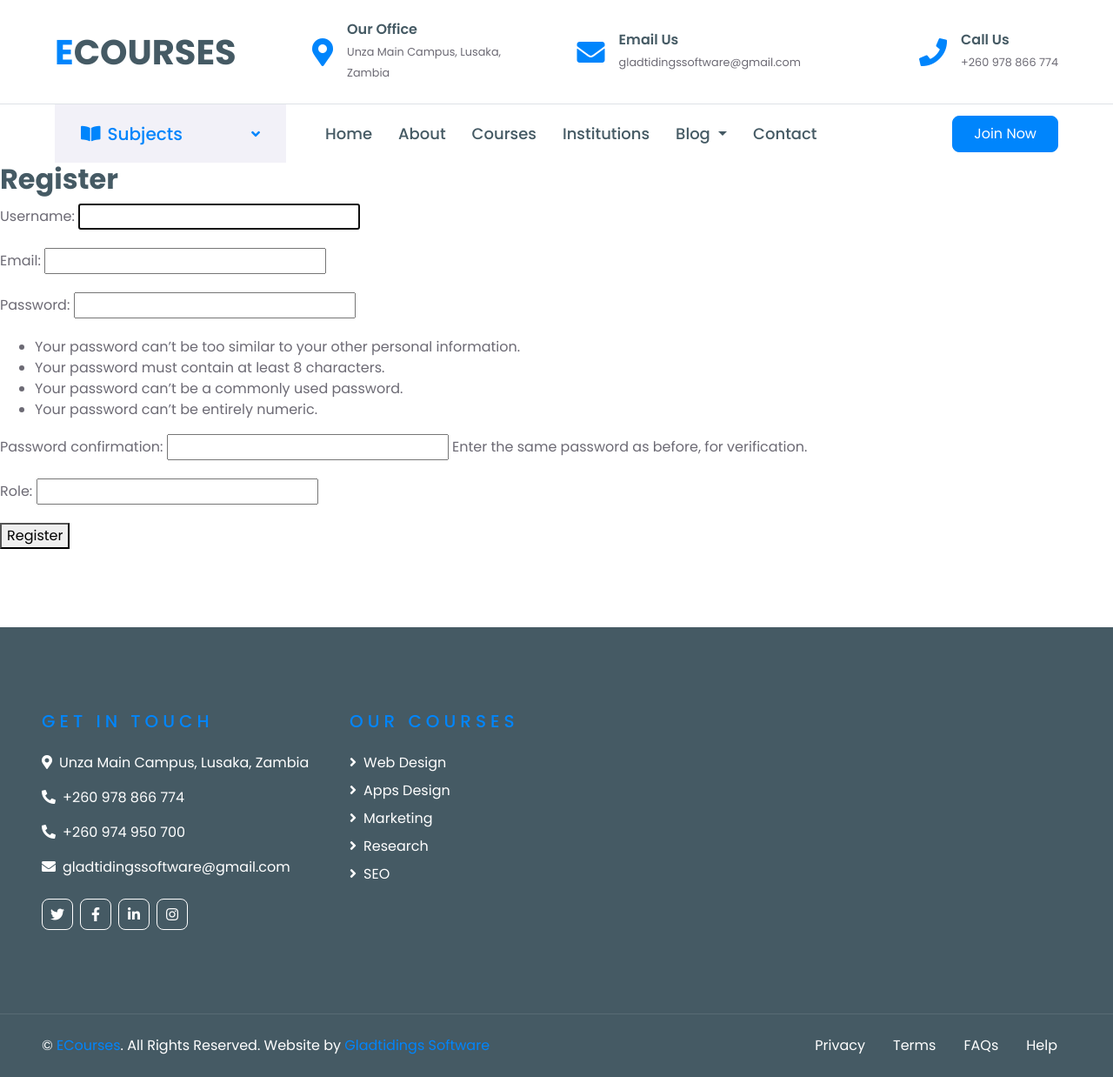
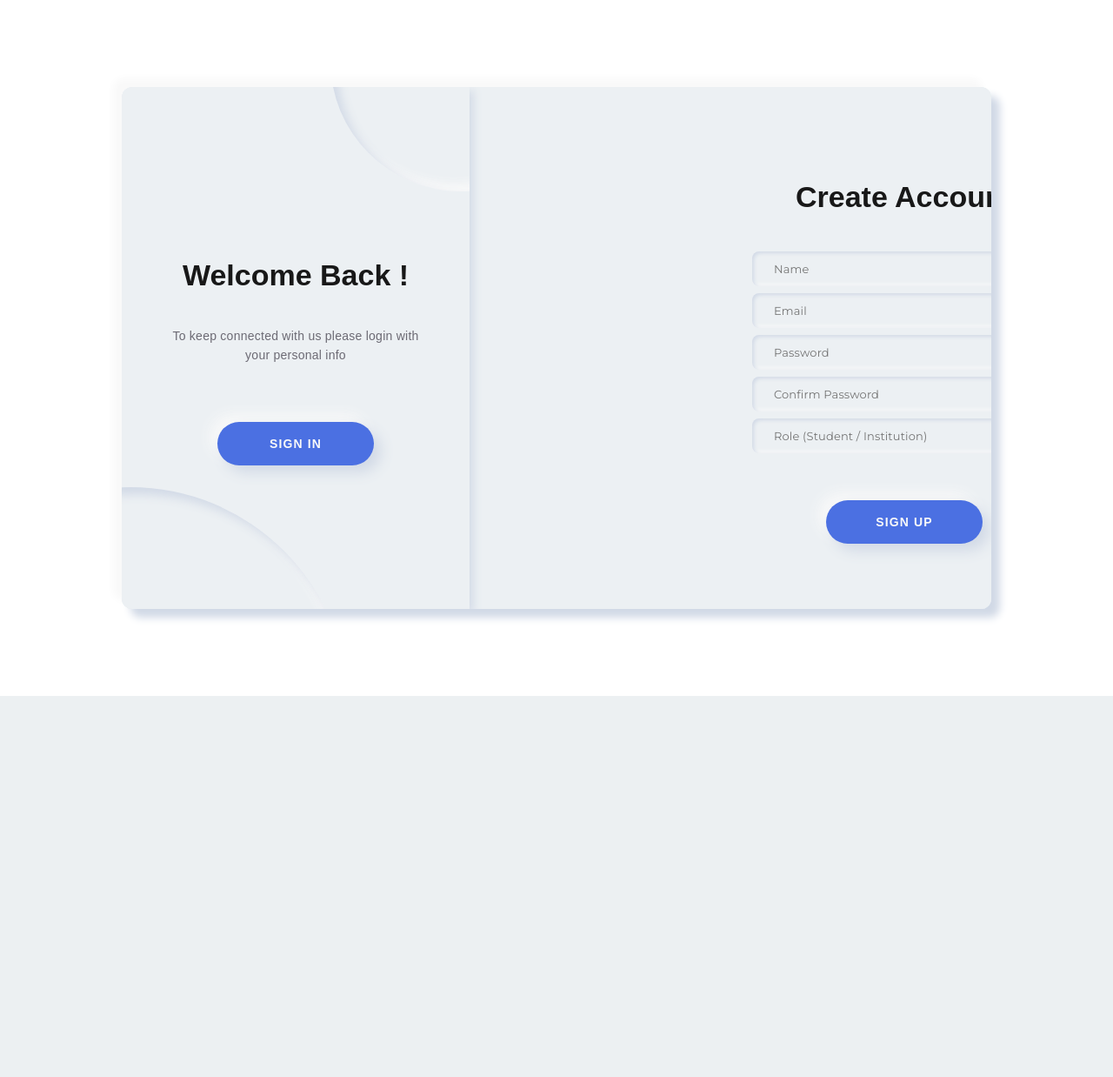
Before and after one commit to mogusu300/Gladtidings, a Django app: page /register/ in a window 1280 px wide. Shown: the whole page at 87% size. After the commit the page ends 800 px from the top, so only its background shows below. Run offline with Django 5.2, Linux system fonts and the light colour scheme; style sheets or scripts are compiled from the project's sources; some libraries are stand-ins or nearby versions.

Commit message:
login and register on 1 page

```diff
--- /dev/null
+++ b/core/static/css/login_style.css
@@ -0,0 +1,251 @@
+*, *::after, *::before {
+  margin: 0;
+  padding: 0;
+  box-sizing: border-box;
+  user-select: none;
+}
+
+/* Generic */
+body {
+  width: 100%;
+  height: 100vh;
+  display: flex;
+  justify-content: center;
+  align-items: center;
+  font-family: "Montserrat", sans-serif;
+  font-size: 12px;
+  background-color: #ecf0f3;
+  color: #a0a5a8;
+}
+
+/**/
+.main {
+  position: relative;
+  width: 1000px;
+  min-width: 1000px;
+  min-height: 600px;
+  height: 600px;
+  padding: 25px;
+  background-color: #ecf0f3;
+  box-shadow: 10px 10px 10px #d1d9e6, -10px -10px 10px #f9f9f9;
+  border-radius: 12px;
+  overflow: hidden;
+}
+@media (max-width: 1200px) {
+  .main {
+    transform: scale(0.7);
+  }
+}
+@media (max-width: 1000px) {
+  .main {
+    transform: scale(0.6);
+  }
+}
+@media (max-width: 800px) {
+  .main {
+    transform: scale(0.5);
+  }
+}
+@media (max-width: 600px) {
+  .main {
+    transform: scale(0.4);
+  }
+}
+
+.container {
+  display: flex;
+  justify-content: center;
+  align-items: center;
+  position: absolute;
+  top: 0;
+  width: 600px;
+  height: 100%;
+  padding: 25px;
+  background-color: #ecf0f3;
+  transition: 1.25s;
+}
+
+.form {
+  display: flex;
+  justify-content: center;
+  align-items: center;
+  flex-direction: column;
+  width: 100%;
+  height: 100%;
+}
+.form__icon {
+  object-fit: contain;
+  width: 30px;
+  margin: 0 5px;
+  opacity: 0.5;
+  transition: 0.15s;
+}
+.form__icon:hover {
+  opacity: 1;
+  transition: 0.15s;
+  cursor: pointer;
+}
+.form__input {
+  width: 350px;
+  height: 40px;
+  margin: 4px 0;
+  padding-left: 25px;
+  font-size: 13px;
+  letter-spacing: 0.15px;
+  border: none;
+  outline: none;
+  font-family: "Montserrat", sans-serif;
+  background-color: #ecf0f3;
+  transition: 0.25s ease;
+  border-radius: 8px;
+  box-shadow: inset 2px 2px 4px #d1d9e6, inset -2px -2px 4px #f9f9f9;
+}
+.form__input:focus {
+  box-shadow: inset 4px 4px 4px #d1d9e6, inset -4px -4px 4px #f9f9f9;
+}
+.form__span {
+  margin-top: 30px;
+  margin-bottom: 12px;
+}
+.form__link {
+  color: #181818;
+  font-size: 15px;
+  margin-top: 25px;
+  border-bottom: 1px solid #a0a5a8;
+  line-height: 2;
+}
+
+.title {
+  font-size: 34px;
+  font-weight: 700;
+  line-height: 3;
+  color: #181818;
+}
+
+.description {
+  font-size: 14px;
+  letter-spacing: 0.25px;
+  text-align: center;
+  line-height: 1.6;
+}
+
+.button {
+  width: 180px;
+  height: 50px;
+  border-radius: 25px;
+  margin-top: 50px;
+  font-weight: 700;
+  font-size: 14px;
+  letter-spacing: 1.15px;
+  background-color: #4B70E2;
+  color: #f9f9f9;
+  box-shadow: 8px 8px 16px #d1d9e6, -8px -8px 16px #f9f9f9;
+  border: none;
+  outline: none;
+}
+
+/**/
+.a-container {
+  z-index: 100;
+  left: calc(100% - 600px );
+}
+
+.b-container {
+  left: calc(100% - 600px );
+  z-index: 0;
+}
+
+.switch {
+  display: flex;
+  justify-content: center;
+  align-items: center;
+  position: absolute;
+  top: 0;
+  left: 0;
+  height: 100%;
+  width: 400px;
+  padding: 50px;
+  z-index: 200;
+  transition: 1.25s;
+  background-color: #ecf0f3;
+  overflow: hidden;
+  box-shadow: 4px 4px 10px #d1d9e6, -4px -4px 10px #f9f9f9;
+}
+.switch__circle {
+  position: absolute;
+  width: 500px;
+  height: 500px;
+  border-radius: 50%;
+  background-color: #ecf0f3;
+  box-shadow: inset 8px 8px 12px #d1d9e6, inset -8px -8px 12px #f9f9f9;
+  bottom: -60%;
+  left: -60%;
+  transition: 1.25s;
+}
+.switch__circle--t {
+  top: -30%;
+  left: 60%;
+  width: 300px;
+  height: 300px;
+}
+.switch__container {
+  display: flex;
+  justify-content: center;
+  align-items: center;
+  flex-direction: column;
+  position: absolute;
+  width: 400px;
+  padding: 50px 55px;
+  transition: 1.25s;
+}
+.switch__button {
+  cursor: pointer;
+}
+.switch__button:hover {
+  box-shadow: 6px 6px 10px #d1d9e6, -6px -6px 10px #f9f9f9;
+  transform: scale(0.985);
+  transition: 0.25s;
+}
+.switch__button:active, .switch__button:focus {
+  box-shadow: 2px 2px 6px #d1d9e6, -2px -2px 6px #f9f9f9;
+  transform: scale(0.97);
+  transition: 0.25s;
+}
+
+/**/
+.is-txr {
+  left: calc(100% - 400px );
+  transition: 1.25s;
+  transform-origin: left;
+}
+
+.is-txl {
+  left: 0;
+  transition: 1.25s;
+  transform-origin: right;
+}
+
+.is-z200 {
+  z-index: 200;
+  transition: 1.25s;
+}
+
+.is-hidden {
+  visibility: hidden;
+  opacity: 0;
+  position: absolute;
+  transition: 1.25s;
+}
+
+.is-gx {
+  animation: is-gx 1.25s;
+}
+
+@keyframes is-gx {
+  0%, 10%, 100% {
+    width: 400px;
+  }
+  30%, 50% {
+    width: 500px;
+  }
+}
--- a/core/templates/login.html
+++ b/core/templates/login.html
@@ -1,15 +1,74 @@
 <!-- templates/login.html -->
 {% load compress %} {% load static %}
-{% extends 'base.html' %}
-{% block title %}Login{% endblock %}
-{% block content %}
-<h2>Login</h2>
-<form method="post">
-  {% csrf_token %}
-  <label for="username">Username:</label>
-  <input type="text" name="username" id="username">
-  <label for="password">Password:</label>
-  <input type="password" name="password" id="password">
-  <button type="submit">Login</button>
-</form>
-{% endblock %}
+<!DOCTYPE html>
+<html lang="en">
+<head>
+  <meta charset="UTF-8">
+  <title>FreeWebsiteCode - Neumorphism Login Form</title>
+  <link rel="stylesheet" href="{% static 'css/login_style.css' %}">
+</head>
+<body>
+
+<!-- Begin page content -->
+<!DOCTYPE html>
+<html lang="es" dir="ltr">
+  <head>
+    <meta name="viewport" content="width=device-width, user-scalable=no, initial-scale=1.0">
+    <meta charset="utf-8">
+    <link rel="stylesheet" type="text/css" href="{% static 'css/main.css' %}">
+    <link href="https://fonts.googleapis.com/css2?family=Montserrat:wght@400;700;800&display=swap" rel="stylesheet">
+  </head>
+</html>
+<body>
+  <div class="main">
+    <!-- *Register form  -->
+    <div class="container a-container" id="a-container">
+      <form class="form" id="a-form" method="post" >
+        {% csrf_token %}
+        <h2 class="form_title title">Create Account</h2>
+        <input class="form__input" type="text" name="username" placeholder="Name">
+        <input class="form__input" type="text" name="email" placeholder="Email">
+        <input class="form__input" type="password" name="password1" placeholder="Password">
+        <input class="form__input" type="password" name="password2" placeholder="Confirm Password">
+        <input class="form__input" type="text" name="role" placeholder="Role (Student / Institution)">
+        <button class="form__button button submit" type="submit">SIGN UP</button>
+
+      </form>
+    </div>
+
+    <!-- *Login form  -->
+    <div class="container b-container" id="b-container">
+      <form class="form" id="b-form" method="post">
+        {% csrf_token %}
+        <h2 class="form_title title">Login to ECourse</h2>
+        <input class="form__input" type="text" name="username" placeholder="Email"/>
+        <input class="form__input" type="password" name="password" placeholder="Password"><a class="form__link">Forgot your password?</a>
+        <button class="form__button button submit" type="submit">Login</button>
+      </form>
+    </div>
+
+    <div class="switch" id="switch-cnt">
+      <div class="switch__circle"></div>
+      <div class="switch__circle switch__circle--t"></div>
+      <div class="switch__container" id="switch-c1">
+        <h2 class="switch__title title">Welcome Back !</h2>
+        <p class="switch__description description">To keep connected with us please login with your personal info</p>
+        <button class="switch__button button switch-btn">SIGN IN</button>
+      </div>
+      <div class="switch__container is-hidden" id="switch-c2">
+        <h2 class="switch__title title">Hello Friend !</h2>
+        <p class="switch__description description">Enter your personal details and start journey with us</p>
+        <button class="switch__button button switch-btn">SIGN UP</button>
+      </div>
+    </div>
+  </div>
+
+
+  <script src="{% static 'js/main.js' %}"></script>
+</body>
+<!-- End page content -->
+
+<script src="{% static 'js/login_script.js' %}"></script>
+
+</body>
+</html>
--- a/core/templates/notes.txt
+++ b/core/templates/notes.txt
@@ -38,3 +38,4 @@ My Courses
 login
 register
 certificates
+base.html ✅
--- a/core/views.py
+++ b/core/views.py
@@ -14,7 +14,7 @@ def register(request):
             return redirect('login')
     else:
         form = CustomUserCreationForm()
-    return render(request, 'register.html', {'form': form})
+    return render(request, 'login.html', {'form': form})
 
 def login_view(request):
     if request.method == 'POST':
@@ -56,7 +56,6 @@ def my_certificates(request):
     certificates = Certificate.objects.filter(user=request.user)
     return render(request, 'certificates.html', {'certificates': certificates})
 
-@login_required
 def change_password(request):
     if request.method == 'POST':
         old_password = request.POST['old_password']
```
Also changed, not shown: core/static/js/login_script.js (added, +42 -0 lines), core/static/js/script.js (added, +42 -0 lines), core/templates/my_courses.html (+56 -7 lines), db.sqlite3.
